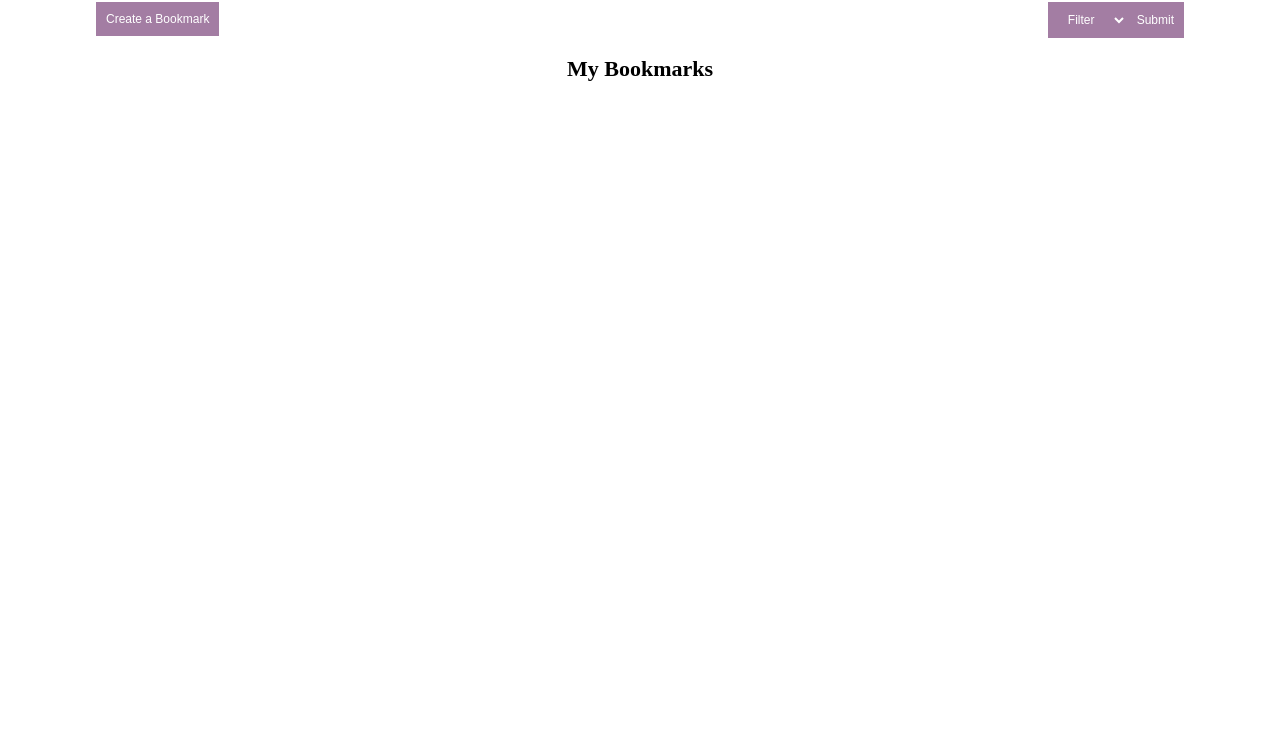
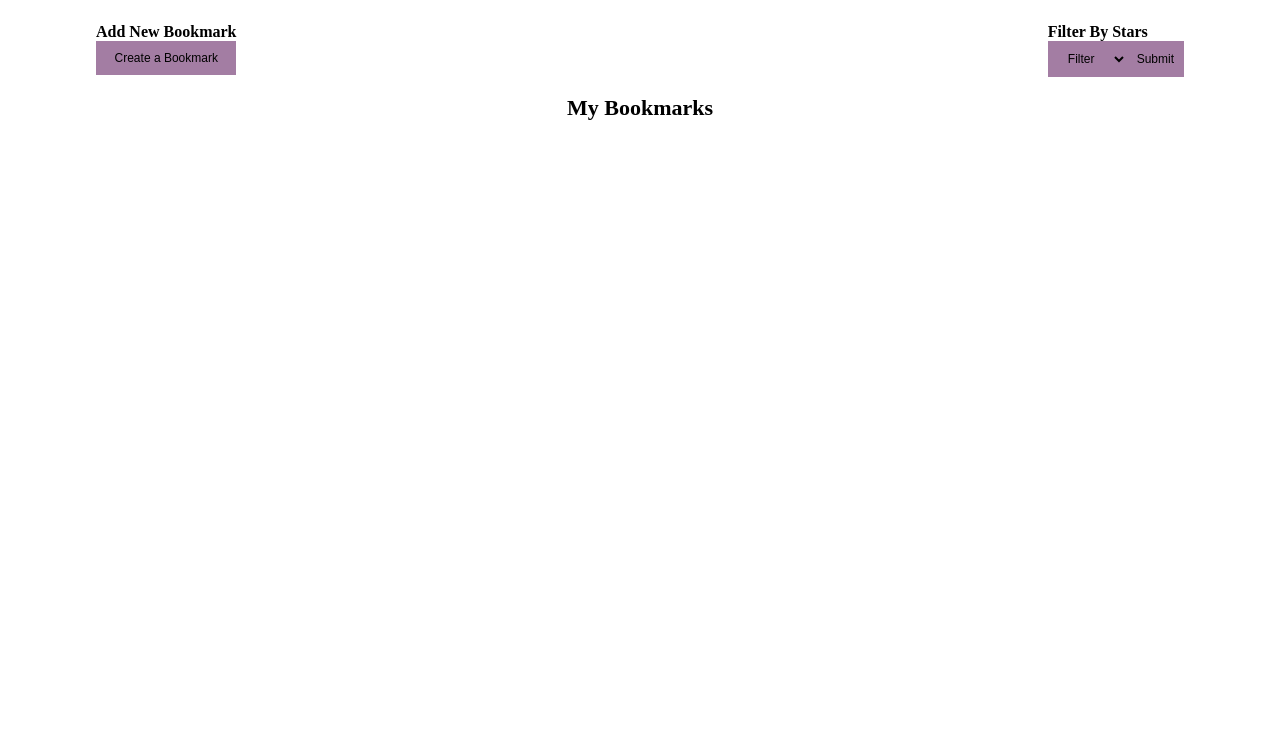
Before and after one commit to thinkful-ei-unicorn/nishathoque-bookmarks-app, a website built with webpack: page src/index.html in a window 1280 px wide. Shown: the part 71-800 px from the top of the page. Built offline with nearby package versions, Linux system fonts and the light colour scheme; no server answers.

Commit message:
additional edits

```diff
--- a/src/bookmark.js
+++ b/src/bookmark.js
@@ -11,10 +11,12 @@ function generateMain(){
 		<div class ="error-container"></div>
 		<section id= "mainPage">
 			<div id= "container">
-				<div id="addNewBookmark">
+                <div id="addNewBookmark">
+                    <h4> Add New Bookmark</h4>
 					<button type = "button" id ="add-new-button">Create a Bookmark</button>
-				</div>
-				<div class="dropdownContainer">
+                </div>
+                <div class="dropdownContainer">
+                    <h4> Filter By Stars </h4>
 				<form name="filterByStars" id="filterBookMark" action="/action_page.php">
 					<select name="starRatings" id="starRatings">
 						<option value="" disabled selected>Filter</option>
@@ -35,8 +37,8 @@ function generateMain(){
 						<input type ="text" id ="title" placeholder ="Title of page" required><br><br>
 						<label for = "link">URL Link:</label><br>
 						<input type ="text" id="link" minlength = "5" pattern = "https?://.+" placeholder ="https://" required><br><br>
-						<label for ="description">Description:</label><br>
-						<textarea id ="description" name ="Description" rows="10" cols="30" placeholder="Your description goes here."></textarea><br><br>
+						<label for ="bookmarkDescription">Description:</label><br>
+						<textarea id ="bookmarkDescription" name ="Description" rows="10" cols="30" placeholder="Your description goes here."></textarea><br><br>
 						<label for="rating">Rating:
 							<select name="rating" id="rating">
 							<option value="" disabled selected>Rating</option>
@@ -62,6 +64,7 @@ function generateMain(){
 
 //generates the list of added bookmarks, with ability to expand with extra details
 function generateBookmarkElement(bookmark){
+    console.log(bookmark)
 	let rating
 	if (bookmark.rating === null){
 		rating = "Was not Rated"
@@ -133,7 +136,7 @@ function handleSaveBookmark(){
 		let userBookmarkInfo = {
 			title: $("#title").val(),
 			url: $("#link").val(),
-			description: $("#description").val(),
+			desc: $("#bookmarkDescription").val(),
 			rating: $("#rating").val(),
 		}
         api.createBookmark(userBookmarkInfo)
--- a/src/styles.css
+++ b/src/styles.css
@@ -44,7 +44,7 @@ p, li{
 #add-new-button, #starRatings, #filterSubmit, #deleteBookmark, #bookmarkItemExpanded{
     background-color: rgb(163, 125, 163);
     border: none;
-    color: white;
+    color:black;
     padding: 5px;
     text-align: center;
     text-decoration: none;
@@ -85,6 +85,11 @@ h3{
     font-size: 14px;
 }
 
+h4{
+    font-size: 16px;
+    margin-bottom: 0px;
+}
+
 .titleInfo{
     font-size: 12px;
 }
@@ -108,6 +113,7 @@ h3{
       font-size: 18px;
   }
 
+
   #add-new-button, #starRatings, #filterSubmit, #deleteBookmark, #bookmarkItemExpanded{
     padding: 10px;
     text-align: center;
```
